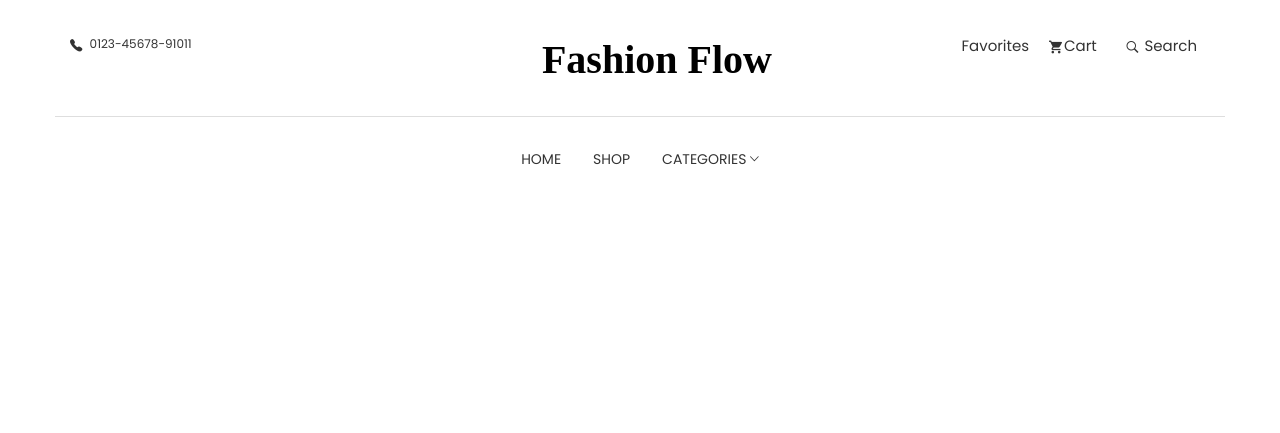
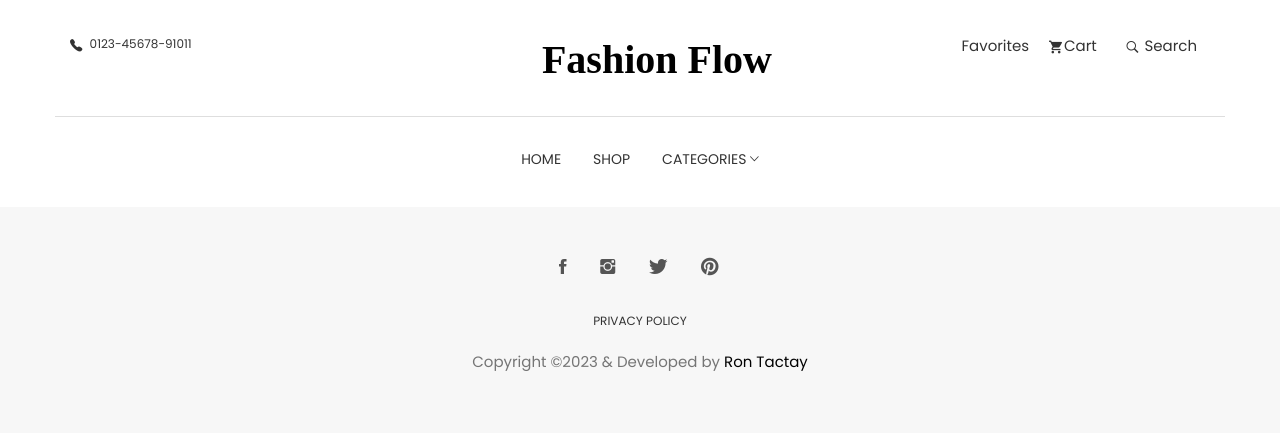
Before and after one commit to rtactayjr/E-Commerce-Project-Django_1, a Django app: template templates/core/base.html in a window 1280 px wide. Shown: the top 433 px of the page. Run offline with Django 4.2, Linux system fonts and the light colour scheme; the template is opened without the code that fills it, so the values that code supplies are empty; some libraries are stand-ins or nearby versions; some web fonts are replaced.

Commit message:
Finalize homepage layout

```diff
--- a/templates/core/footer.html
+++ b/templates/core/footer.html
@@ -2,7 +2,45 @@
 
 {% load static %}
 
- <!-- Essential Scripts =====================================-->
+<footer class="footer section text-center">
+	<div class="container">
+		<div class="row">
+			<div class="col-md-12">
+				<ul class="social-media">
+					<li>
+						<a href="https://www.facebook.com/themefisher">
+							<i class="tf-ion-social-facebook"></i>
+						</a>
+					</li>
+					<li>
+						<a href="https://www.instagram.com/themefisher">
+							<i class="tf-ion-social-instagram"></i>
+						</a>
+					</li>
+					<li>
+						<a href="https://www.twitter.com/themefisher">
+							<i class="tf-ion-social-twitter"></i>
+						</a>
+					</li>
+					<li>
+						<a href="https://www.pinterest.com/themefisher/">
+							<i class="tf-ion-social-pinterest"></i>
+						</a>
+					</li>
+				</ul>
+				<ul class="footer-menu text-uppercase">
+					<li>
+						<a href="contact.html">PRIVACY POLICY</a>
+					</li>
+				</ul>
+				<p class="copyright-text">Copyright &copy;2023 &amp; Developed by <a href="https://github.com/rtactayjr/E-Commerce-Project-Django_1">Ron Tactay</a></p>
+			</div>
+		</div>
+	</div>
+</footer>
+
+
+ <!-- Essential Scripts -->
 
     <!-- Main jQuery -->
     <script src="{% static 'plugins/jquery/dist/jquery.min.js'%}"></script>
```
Also changed, not shown: templates/core/homepage.html (+35 -10 lines).
